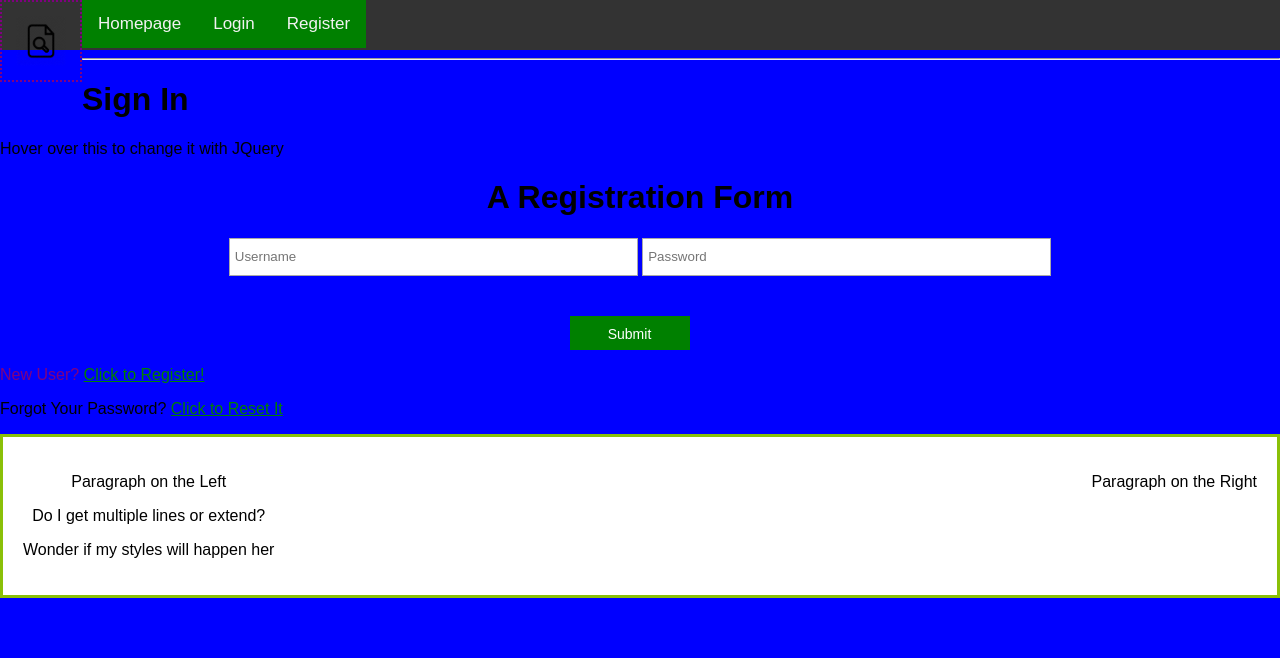
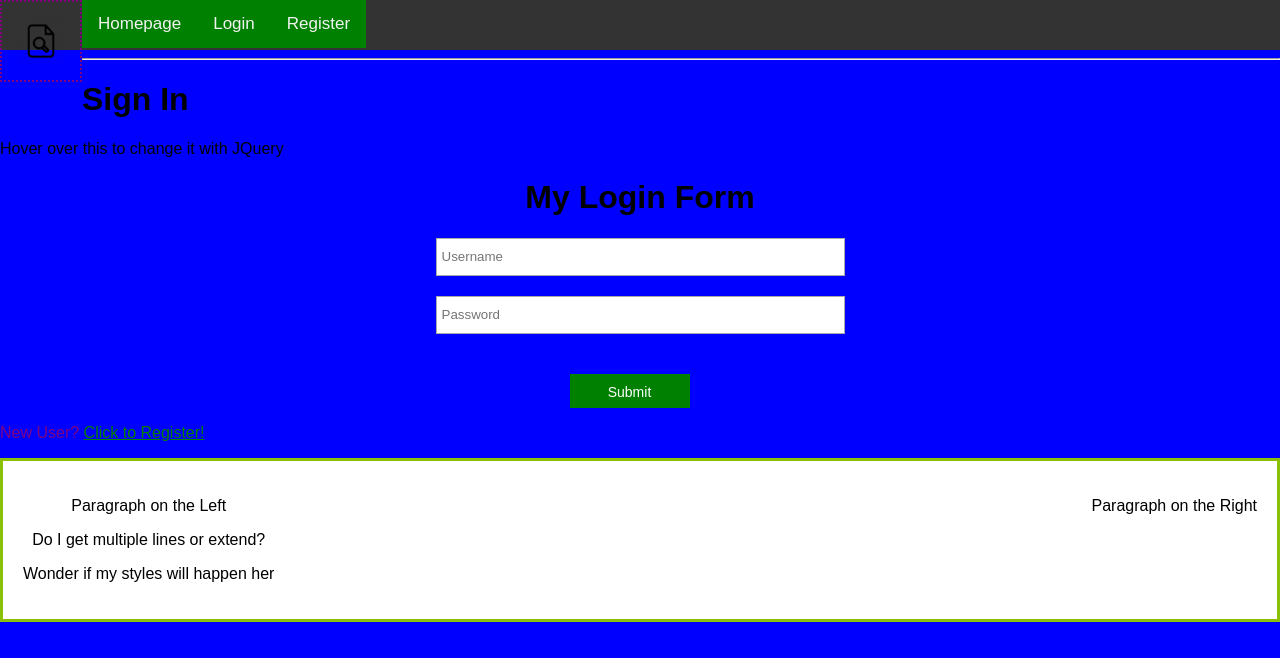
Before and after one commit to Oconnor617/LockerRoom, a Flask app: page /login in a window 1280 px wide. Shown: the top 658 px of the page. Run offline with Flask 2, Linux system fonts and the light colour scheme.

Commit message:
Gor rid of PW reset

```diff
--- a/application/templates/login.html
+++ b/application/templates/login.html
@@ -47,8 +47,9 @@
             cursor:pointer;
             margin:20px 20px 0 0;
         }
-        span{
+        #feedback{
           color: red;
+          text-align:center;
         }
         #new_user{
         color: purple;
@@ -79,19 +80,16 @@
           <input type = "text" id = "password">
         <button onclick='login()'>Login</button>
       </div>-->
-        <h1 style="text-align: center;">A Registration Form</h1>
+        <h1 style="text-align: center;">My Login Form</h1>
         <form id="loginForm" method="post" onsubmit="return validate()">
             <!--If validate returns True the form is submitted if False not submitted-->
             <input type="text" name="username" id="username" placeholder="Username">
+            <br>
             <input type="text" name="password" id="password" placeholder="Password">
             <br>
             <input id="btn" type="submit" value="Submit">
         </form>
         <p id="new_user">New User? <a href="{{ url_for('register') }}">Click to Register!</a></p>
-        <p>
-            Forgot Your Password?
-            <a href="{{ url_for('reset_password_request') }}">Click to Reset It</a>
-        </p>
 
         <script>
             function validate(){
```
